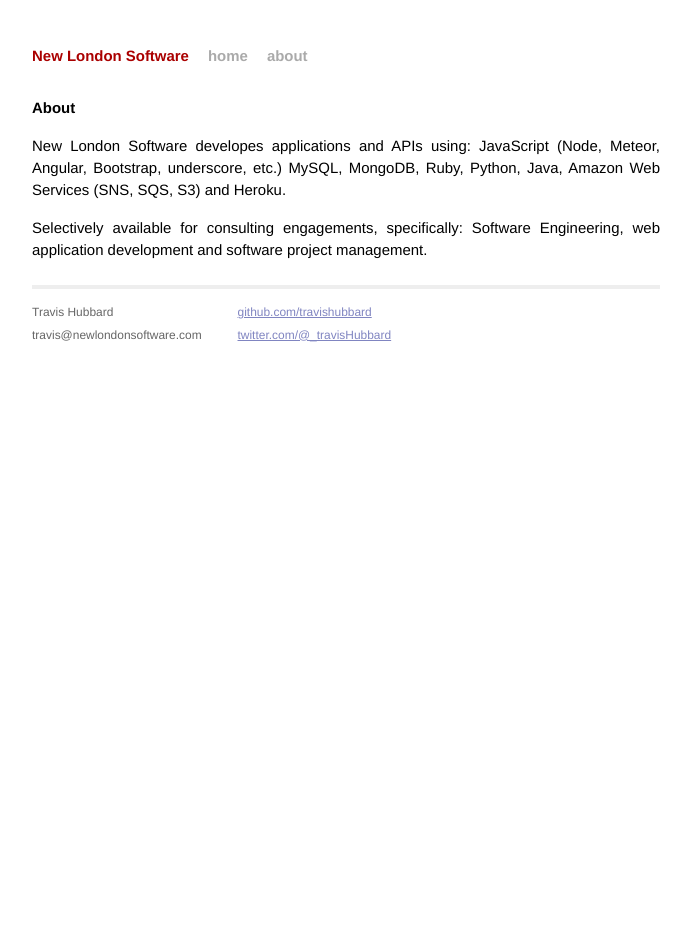
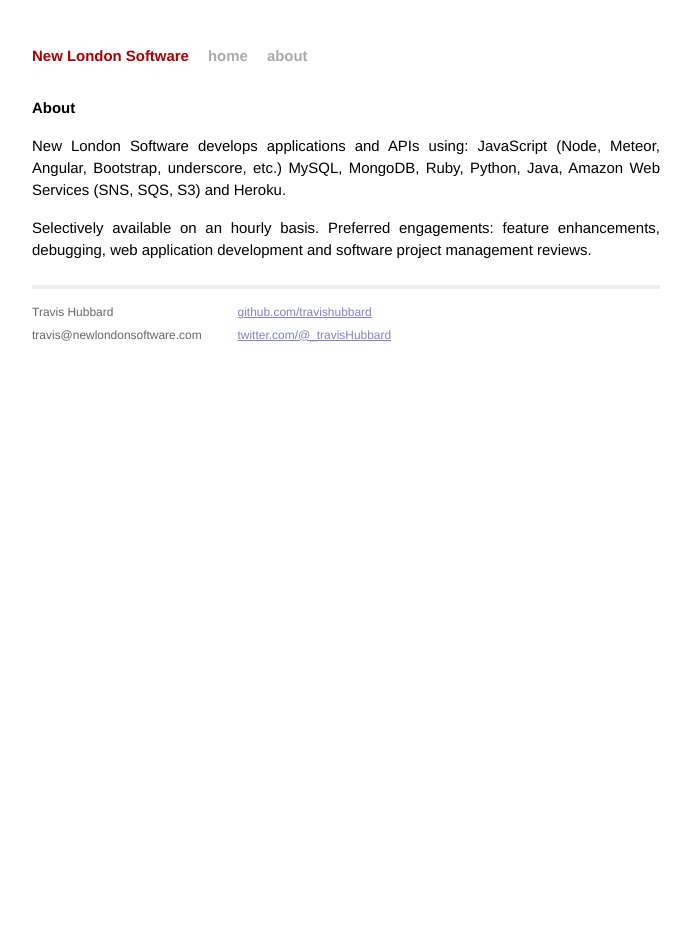
Before and after one commit to travishubbard/travishubbard.github.io, a Jekyll site: the page built from about.html, in a window 1280 px wide. Shown: the whole page, without its empty margins (294-985 px from the left). Built offline with Jekyll 4.4.1, drawn with Linux system fonts in a browser that asks for light colours; Markdown is read by kramdown in place of the engine named in the settings.

Commit message:
update about, streamline text

```diff
--- a/about.html
+++ b/about.html
@@ -7,11 +7,11 @@
   <h1>About</h1>
 
 	<p>
-		New London Software developes applications and APIs using: JavaScript (Node, Meteor, Angular, Bootstrap, underscore, etc.) MySQL, MongoDB, Ruby, Python, Java, Amazon Web Services (SNS, SQS, S3) and Heroku.
+		New London Software develops applications and APIs using: JavaScript (Node, Meteor, Angular, Bootstrap, underscore, etc.) MySQL, MongoDB, Ruby, Python, Java, Amazon Web Services (SNS, SQS, S3) and Heroku.
 	</p>
 
 	<p>
-		Selectively available for consulting engagements, specifically: Software Engineering, web application development and software project management.
+		Selectively available on an hourly basis. Preferred engagements: feature enhancements, debugging, web application development and software project management reviews.
 	</p>
 
 </div>
```
